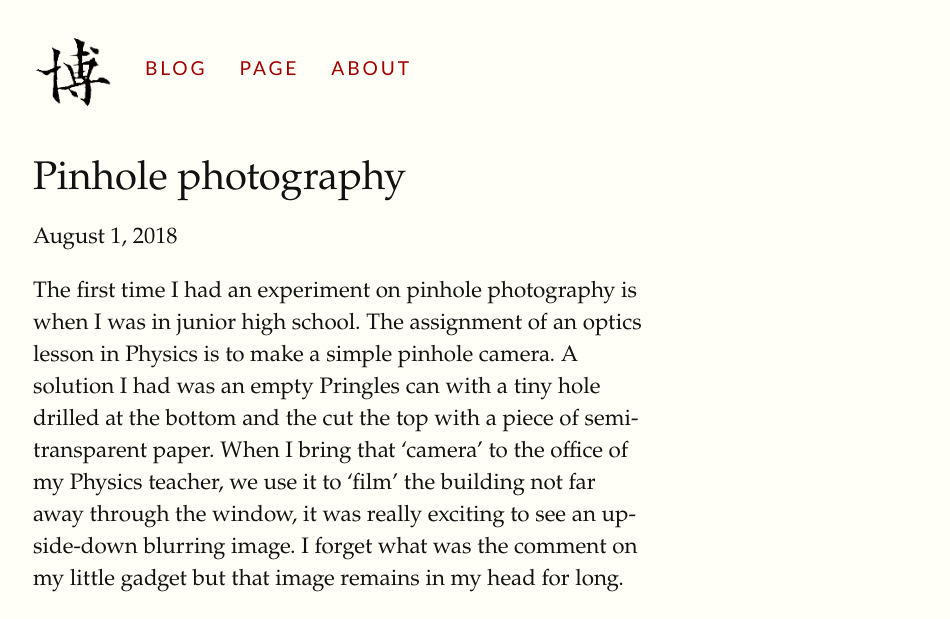
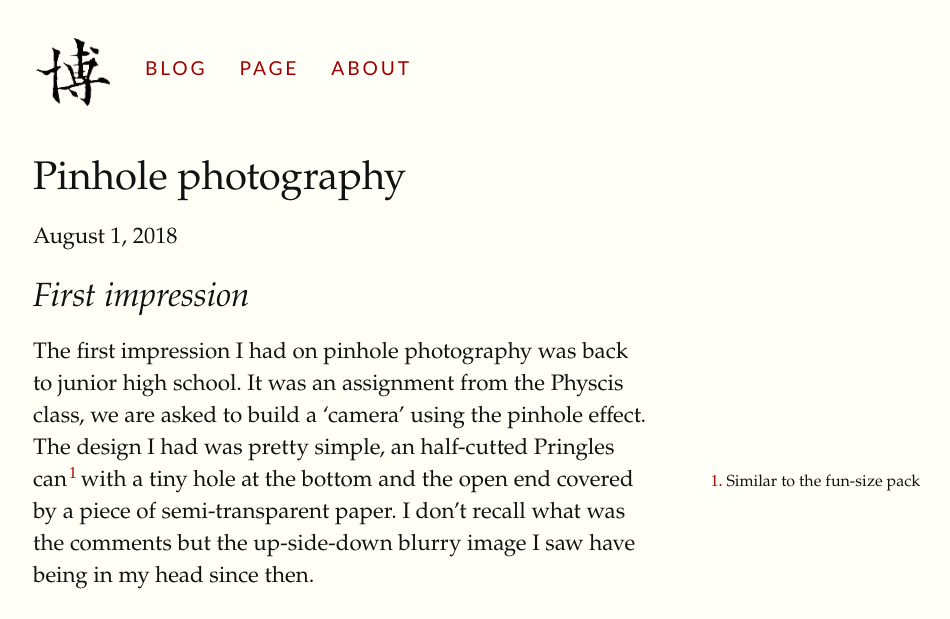
Before and after one commit to tsaoyu/blog, a Jekyll site: the page built from _posts/2018-09-19-pinhole-photography.md, in a window 1280 px wide and 1400 px high. Shown: the top 619 px of the window, without its empty margins (127-1077 px from the left). Built offline with Jekyll 4.4.1, drawn with Linux system fonts in a browser that asks for light colours; some of the changed text lies outside the part shown.

Commit message:
Update pinhole

```diff
--- a/_posts/2018-09-19-pinhole-photography.md
+++ b/_posts/2018-09-19-pinhole-photography.md
@@ -5,9 +5,19 @@
 categories: [Creative arts]
 ---
 
-The first time I had an experiment on pinhole photography is when I was in junior high school. The assignment of an optics lesson in Physics is to make a simple pinhole camera. A solution I had was an empty Pringles can with a tiny hole drilled at the bottom and the cut the top with a piece of semi-transparent paper. When I bring that 'camera' to the office of my Physics teacher, we use it to 'film' the building not far away through the window, it was really exciting to see an up-side-down blurring image. I forget what was the comment on my little gadget but that image remains in my head for long.
 
+## First impression
+The first impression I had on pinhole photography was back to junior high school.
+It was an assignment from the Physcis class, we are asked to build a 'camera' using the pinhole effect.
+The design I had was pretty simple, an half-cutted Pringles can{% sidenote '1' 'Similar to the fun-size pack' %} with a tiny hole at the bottom and the open end covered by a piece of semi-transparent paper. I don't recall what was the comments but the up-side-down blurry image I saw have being in my head since then.
 
-Since then the way we take photo changed so rapidly. Feels like all in a night, the Kodak express film development shop was disappeared. Portable digital cameras come and go. Smartphones takes up from 2 Mega-pixels to dual camera system. It was the visit to the Norwegian Photography Museum that motivate me to pick up the missing part years in photography. After a bit research, I picked up a Sony A7 II mirrorless camera that was the most affordable full frame digital camera on the market. So I get through the course content few chapters on [Digital & Computational Photography] [http://stellar.mit.edu/S/course/6/sp07/6.088/]offered as MIT 6.088 to educate myself. It was mind blowing for me that was so many things happened after you press the shutter button and get your Photoshoped version out. My photography skill slowly improved but far from perfect in artistic perspective of view. But I am happy since my friends do like () the work I have done. But my understanding on photography was somehow still stuck at the pinhole phenomena.  So, I decide to try something with pinhole again.
+## 10 years after
+
+![](img/pinhole_photos/playground.jpg)
+
+Since then the way we take photo changed so rapidly. Feels like all in a night, the Kodak express film development shop was disappeared. Portable digital cameras come and go. Smartphones takes up from 2 Mega-pixels to dual camera system. It was the visit to the Norwegian Photography Museum that motivate me to pick up the missing part years in photography. After a bit research, I picked up a Sony A7 II mirrorless camera that was the most affordable full frame digital camera on the market. So I get through the course content few chapters on
+
+{% marginnote 'Table-ID4' 'Table 4: a simple table showing left, center, and right alignment of table headings and data' %}
+[Digital & Computational Photography](http://stellar.mit.edu/S/course/6/sp07/6.088/) offered as MIT 6.088 to educate myself. It was mind blowing for me that was so many things happened after you press the shutter button and get your Photoshoped version out. My photography skill slowly improved but far from perfect in artistic perspective of view. But I am happy since my friends do like () the work I have done. But my understanding on photography was somehow still stuck at the pinhole phenomena.  So, I decide to try something with pinhole again.
 
 The first idea is to simply drill a pinhole on the body lens cap. The question comes to what is the size of the pinhole for the camera.
```
